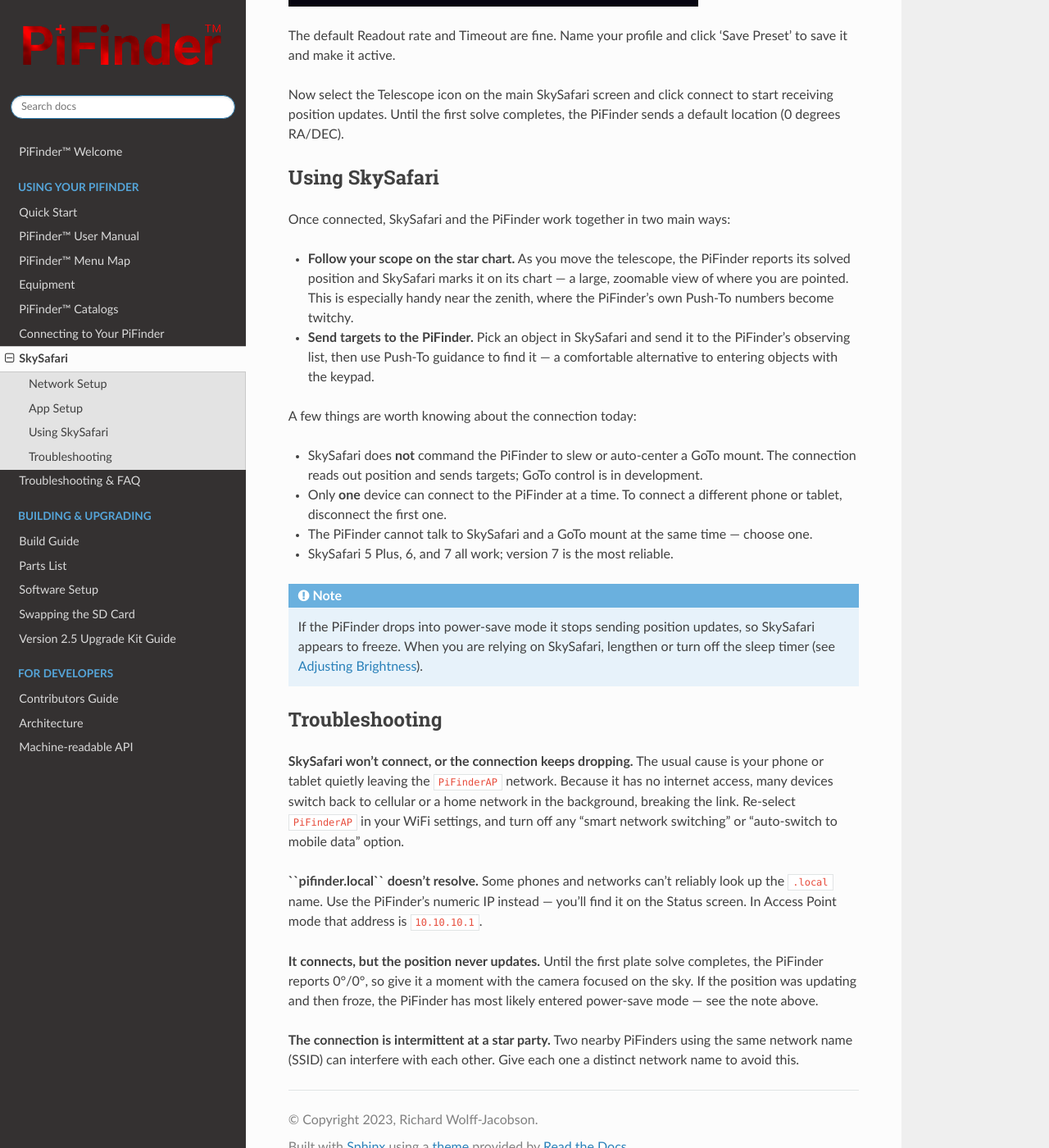
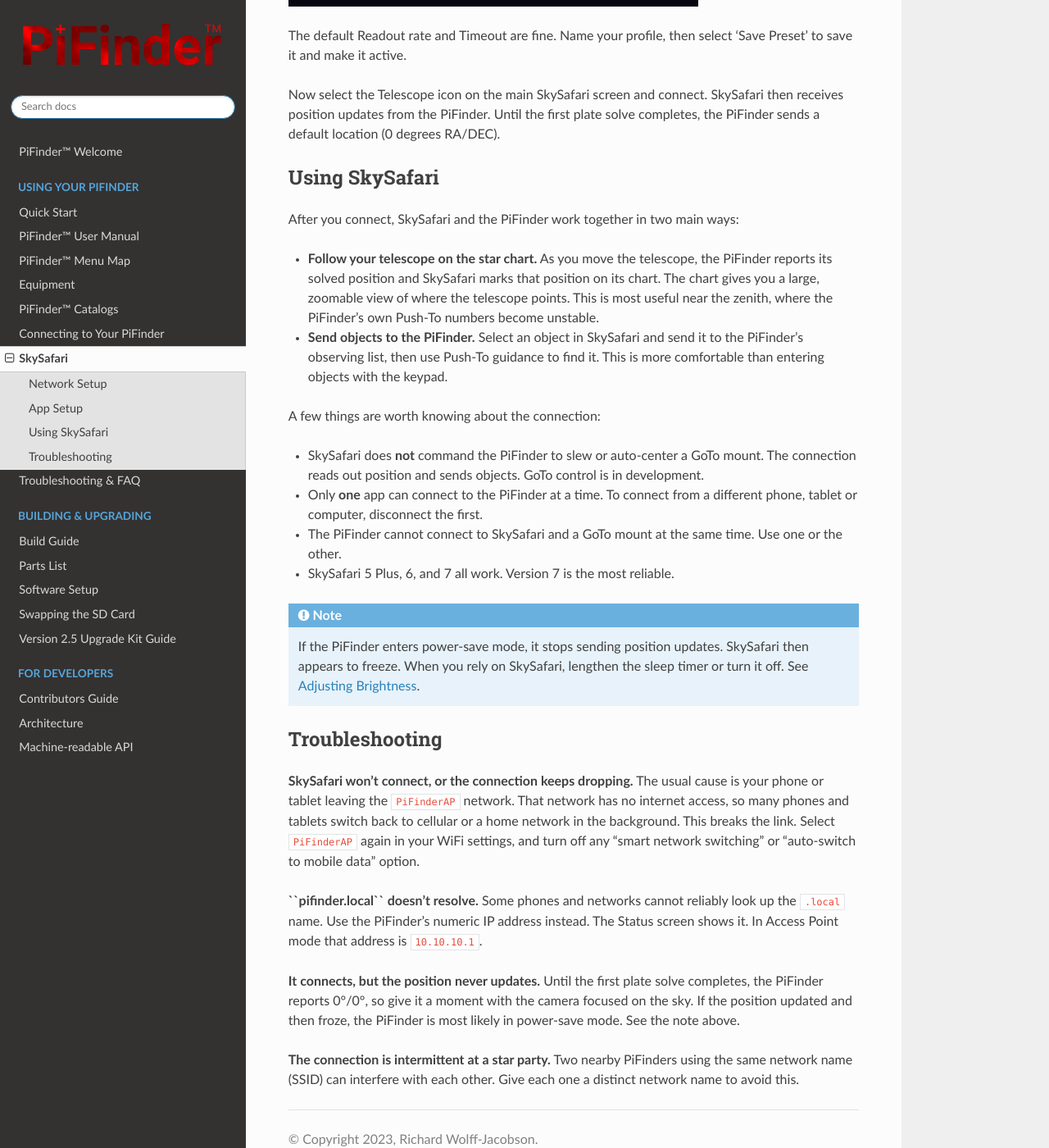
Before and after one commit to brickbots/PiFinder, a Sphinx documentation site: the page built from docs/source/skysafari.rst, in a window 1280 px wide and 1400 px high, scrolled down 7363 px. Shown: the whole window at 82% size. Built offline with Sphinx 7.4.7 and the Read the Docs theme 3.1.0, drawn with Linux system fonts in a browser that asks for light colours; some of the changed text lies outside the part shown.

Commit message:
docs: convert the SkySafari page to the house style (#590)
* docs: convert the SkySafari page to the house style

Full simplified technical English pass over docs/source/skysafari.rst, applying the seven
rules and the approved-term table from the docs skill.

  PASS  docs/source/skysafari.rst
     em-dash 6->0 | semicolon 3->0 | banned 5->0 | words 639->655 (+3%)
     terms: choose 2->0, pick 1->0, target 2->0
OVERALL: PASS

Style only. No facts, numbers, procedures or step order were changed.
Headings, cross-references, image paths and substitutions are unchanged,
verified mechanically against origin/main. Sphinx builds clean under -n.

Co-Authored-By: Claude Opus 5 (1M context) <noreply@anthropic.com>
Claude-Session: https://claude.ai/code/session_01HqTCarGCgTRWBQ1ysG8XFD

* docs: do not narrow the connection limit to phones and tablets

The source said "Only one device can connect at a time". Converting "device"
to "phone or tablet" removed a real ambiguity elsewhere on this page, where
"your device" meant the reader's phone, but on this line it narrowed a fact.

pos_server.py:245 binds with listen(1) and serves one client synchronously,
so the limit is one client of any kind. A laptop running Stellarium counts.
Reworded to "one app ... phone, tablet or computer", which keeps the device
disambiguation and restores the true scope.

Co-Authored-By: Claude Opus 5 (1M context) <noreply@anthropic.com>
Claude-Session: https://claude.ai/code/session_01HqTCarGCgTRWBQ1ysG8XFD

---------

Co-authored-by: Claude Opus 5 (1M context) <noreply@anthropic.com>

```diff
--- a/docs/source/skysafari.rst
+++ b/docs/source/skysafari.rst
@@ -6,19 +6,19 @@ SkySafari
 Network Setup
 -------------
 
-First, make sure your device is on the same network as the PiFinder.  See :doc:`connectivity` for changing WiFi modes and finding the PiFinder's IP address.
+First, check that your phone or tablet is on the same network as the PiFinder.  See :doc:`connectivity` for changing WiFi modes and finding the PiFinder's IP address.
 
 App Setup
 ---------
 
-Connecting requires SkySafari Plus or Pro.  Start by setting up a telescope profile from the Telescope section of the settings page:
+You need SkySafari Plus or Pro to connect.  Set up a telescope profile in the Telescope section of the settings page:
 
 
 .. image:: images/SkySafari/IMG_4792.jpeg
    :alt: Setup
 
 
-Click 'Presets', then use the + button at the bottom right to add a new profile.
+Select 'Presets', then use the + button at the bottom right to add a new profile.
 
 
 .. image:: images/SkySafari/IMG_4793.jpeg
@@ -32,78 +32,79 @@ Select 'Other' as the telescope type.
    :alt: Setup
 
 
-Choose 'Alt-Az. GoTo' as the mount type, even without a GoTo scope — GoTo lets you send objects from SkySafari to the PiFinder observing list.
+Select 'Alt-Az. GoTo' as the mount type, even if your telescope has no GoTo.  The GoTo setting is what lets you send objects from SkySafari to the PiFinder's observing list.
 
 
 .. image:: images/SkySafari/IMG_4796.jpeg
    :alt: Setup
 
 
-Select 'Meade LX200 Classic' for the scope type and click 'Next'.
+Select 'Meade LX200 Classic' for the scope type, then select 'Next'.
 
 
 .. image:: images/SkySafari/IMG_4797.jpeg
    :alt: Setup
 
 
-Use ``pifinder.local`` for the IP address; if that doesn't work, check the Status screen for the numeric IP.  Set the port to 4030, the SkySafari default.
+Use ``pifinder.local`` for the IP address.  If that does not work, check the Status screen for the numeric IP address.  Set the port to 4030, the SkySafari default.
 
-Click 'Next' to continue.
+Select 'Next' to continue.
 
 
 .. image:: images/SkySafari/IMG_4798.jpeg
    :alt: Setup
 
 
-The default Readout rate and Timeout are fine.  Name your profile and click 'Save Preset' to save it and make it active.
+The default Readout rate and Timeout are fine.  Name your profile, then select 'Save Preset' to save it and make it active.
 
-Now select the Telescope icon on the main SkySafari screen and click connect to start receiving position updates.  Until the first solve completes, the PiFinder sends a default location (0 degrees RA/DEC).
+Now select the Telescope icon on the main SkySafari screen and connect.  SkySafari then receives position updates from the PiFinder.  Until the first plate solve completes, the PiFinder sends a default location (0 degrees RA/DEC).
 
 Using SkySafari
 ---------------
 
-Once connected, SkySafari and the PiFinder work together in two main ways:
+After you connect, SkySafari and the PiFinder work together in two main ways:
 
-* **Follow your scope on the star chart.**  As you move the telescope, the PiFinder reports
-  its solved position and SkySafari marks it on its chart — a large, zoomable view of where
-  you are pointed.  This is especially handy near the zenith, where the PiFinder's own
-  Push-To numbers become twitchy.
-* **Send targets to the PiFinder.**  Pick an object in SkySafari and send it to the
-  PiFinder's observing list, then use Push-To guidance to find it — a comfortable
-  alternative to entering objects with the keypad.
+* **Follow your telescope on the star chart.**  As you move the telescope, the PiFinder
+  reports its solved position and SkySafari marks that position on its chart.  The chart gives
+  you a large, zoomable view of where the telescope points.  This is most useful near the
+  zenith, where the PiFinder's own Push-To numbers become unstable.
+* **Send objects to the PiFinder.**  Select an object in SkySafari and send it to the
+  PiFinder's observing list, then use Push-To guidance to find it.  This is more comfortable
+  than entering objects with the keypad.
 
-A few things are worth knowing about the connection today:
+A few things are worth knowing about the connection:
 
 * SkySafari does **not** command the PiFinder to slew or auto-center a GoTo mount.  The
-  connection reads out position and sends targets; GoTo control is in development.
-* Only **one** device can connect to the PiFinder at a time.  To connect a different phone
-  or tablet, disconnect the first one.
-* The PiFinder cannot talk to SkySafari and a GoTo mount at the same time — choose one.
-* SkySafari 5 Plus, 6, and 7 all work; version 7 is the most reliable.
+  connection reads out position and sends objects.  GoTo control is in development.
+* Only **one** app can connect to the PiFinder at a time.  To connect from a different
+  phone, tablet or computer, disconnect the first.
+* The PiFinder cannot connect to SkySafari and a GoTo mount at the same time.  Use one or the
+  other.
+* SkySafari 5 Plus, 6, and 7 all work.  Version 7 is the most reliable.
 
 .. note::
-   If the PiFinder drops into power-save mode it stops sending position updates, so
-   SkySafari appears to freeze.  When you are relying on SkySafari, lengthen or turn off
-   the sleep timer (see :ref:`quick_start:adjusting brightness`).
+   If the PiFinder enters power-save mode, it stops sending position updates.  SkySafari then
+   appears to freeze.  When you rely on SkySafari, lengthen the sleep timer or turn it off.
+   See :ref:`quick_start:adjusting brightness`.
 
 Troubleshooting
 ---------------
 
 **SkySafari won't connect, or the connection keeps dropping.**
-The usual cause is your phone or tablet quietly leaving the ``PiFinderAP`` network.  Because
-it has no internet access, many devices switch back to cellular or a home network in the
-background, breaking the link.  Re-select ``PiFinderAP`` in your WiFi settings, and turn off
-any "smart network switching" or "auto-switch to mobile data" option.
+The usual cause is your phone or tablet leaving the ``PiFinderAP`` network.  That network has
+no internet access, so many phones and tablets switch back to cellular or a home network in
+the background.  This breaks the link.  Select ``PiFinderAP`` again in your WiFi settings, and
+turn off any "smart network switching" or "auto-switch to mobile data" option.
 
 **``pifinder.local`` doesn't resolve.**
-Some phones and networks can't reliably look up the ``.local`` name.  Use the PiFinder's
-numeric IP instead — you'll find it on the Status screen.  In Access Point mode that address
+Some phones and networks cannot reliably look up the ``.local`` name.  Use the PiFinder's
+numeric IP address instead.  The Status screen shows it.  In Access Point mode that address
 is ``10.10.10.1``.
 
 **It connects, but the position never updates.**
 Until the first plate solve completes, the PiFinder reports 0°/0°, so give it a moment with
-the camera focused on the sky.  If the position was updating and then froze, the PiFinder has
-most likely entered power-save mode — see the note above.
+the camera focused on the sky.  If the position updated and then froze, the PiFinder is most
+likely in power-save mode.  See the note above.
 
 **The connection is intermittent at a star party.**
 Two nearby PiFinders using the same network name (SSID) can interfere with each other.  Give
```
